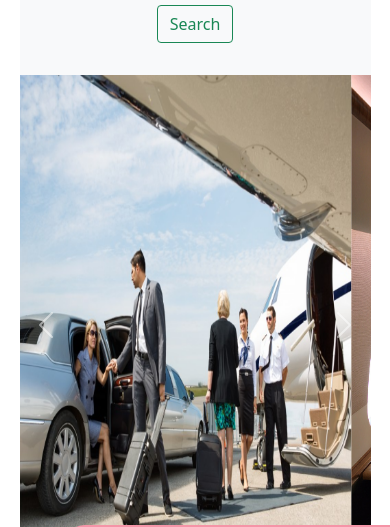
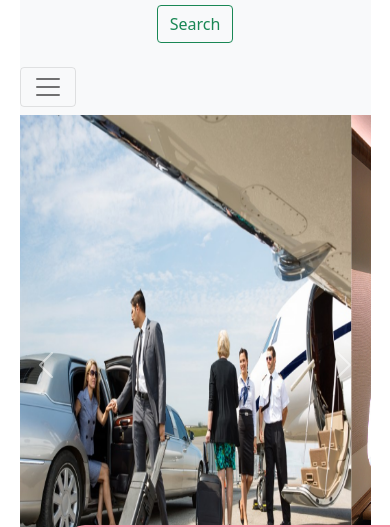
Before and after one commit to hasskhalid/Final_Project, a plain HTML site: page home.html in a window 390 px wide. Shown: the part 249-776 px from the top of the page. Drawn offline with nearby package versions, Linux system fonts and the light colour scheme.

Commit message:
Minor changes.

```diff
--- a/home.html
+++ b/home.html
@@ -22,9 +22,11 @@
     </form>
 </nav>
 
+<nav class="navbar navbar-expand-lg navbar-light bg-light">
+    <button class="navbar-toggler" type="button" data-toggle="collapse" data-target="#navbarSupportedContent" aria-controls="navbarSupportedContent" aria-expanded="false" aria-label="Toggle navigation">
+        <span class="navbar-toggler-icon"></span>
+    </button>
 
-<nav class="navbar navbar-expand-lg navbar-light bg-light">
-    <div class="container-fluid">
         <div class="collapse navbar-collapse" id="navbarSupportedContent">
             <ul class="navbar-nav me-auto mb-2 mb-lg-0">
                 <li class="nav-item">
@@ -57,9 +59,7 @@
                 </li>
             </ul>
         </div>
-    </div>
 </nav>
-
 
 
 <div id="carouselExampleControls" class="carousel slide" data-bs-ride="carousel">
--- a/styles/main.css
+++ b/styles/main.css
@@ -30,7 +30,6 @@ body{
 .navbar{
     margin: auto;
     width: 90%;
-    alignment: right;
 }
 
 #carouselExampleControls{
```
